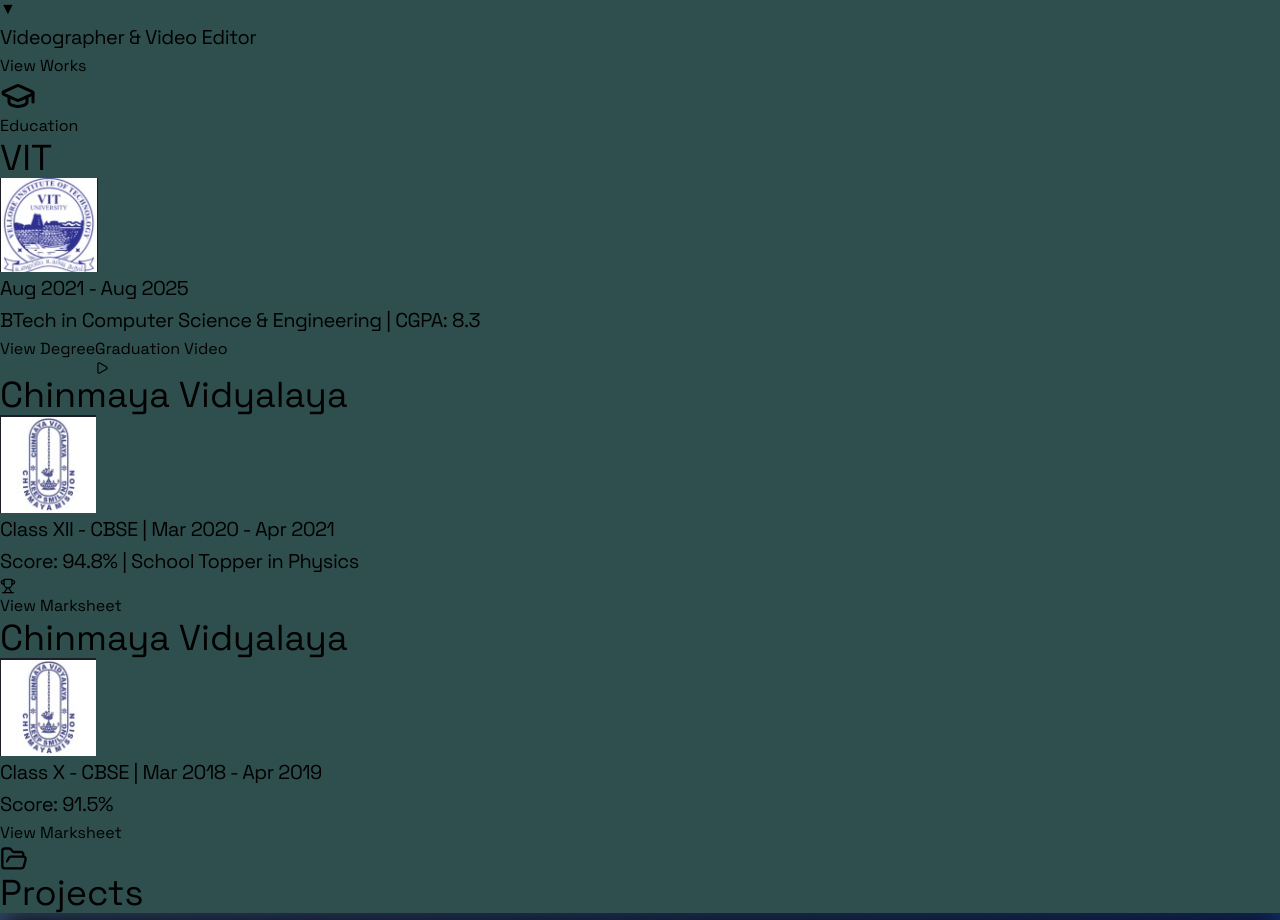
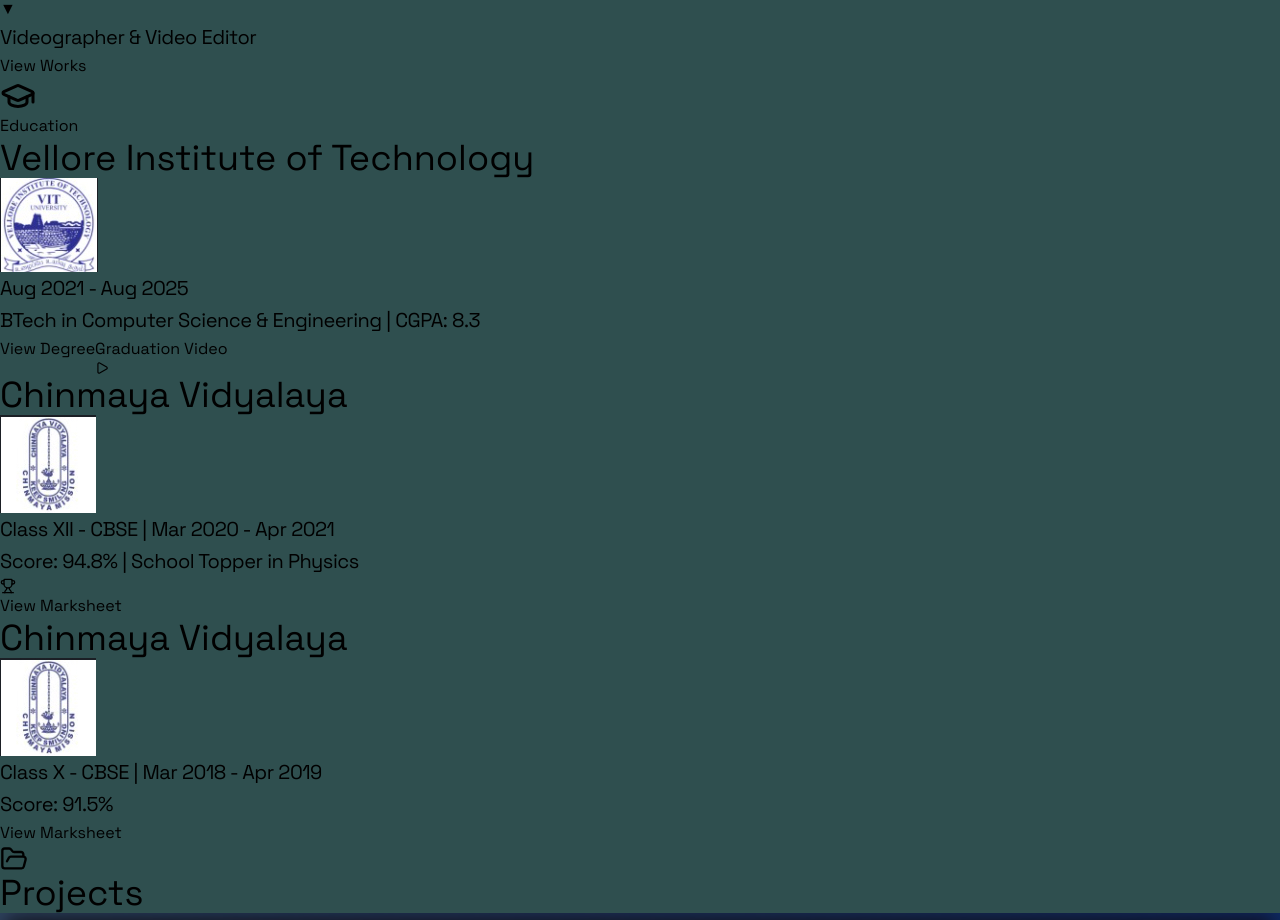
Before and after one commit to navyansh1/NavyGeeks-Website, a React (Vite) app: page / in a window 1280 px wide. Shown: the part 6740-7660 px from the top of the page. Built offline with nearby package versions, Linux system fonts and the light colour scheme.

Commit message:
docs: use full name for VIT in Education section

```diff
--- a/src/components/Education.jsx
+++ b/src/components/Education.jsx
@@ -11,7 +11,7 @@ import collegeSheetImage from '/src/assets/education/collegesheet.png';
 // Education data
 const educations = [
     {
-        institution: 'VIT',
+        institution: 'Vellore Institute of Technology',
         period: 'Aug 2021 - Aug 2025',
         description: 'BTech in Computer Science & Engineering | CGPA: 8.3',
         icon: vitImage,
```
